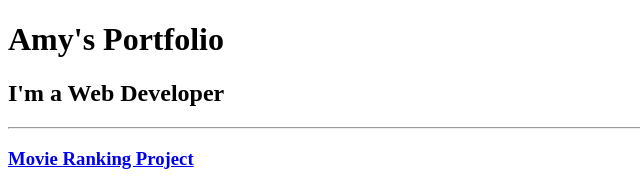
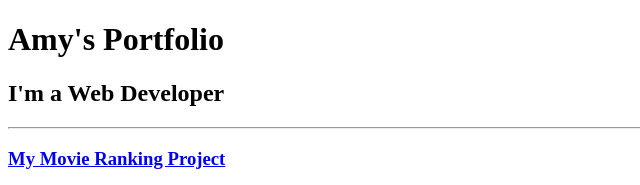
Before and after one commit to Amy-Hailu/html-portfolio, a plain HTML site: page index.html in a window 1280 px wide. Shown: the top 185 px of the page, 0-640 px from the left. Drawn offline with Linux system fonts and the light colour scheme.

Commit message:
changes in index file

```diff
--- a/index.html
+++ b/index.html
@@ -27,7 +27,7 @@ https://developer.mozilla.org/en-US/docs/Web/HTML/Element/img#attr-height -->
   <h1>Amy's Portfolio</h1>
   <h2>I'm a Web Developer</h2>
   <hr />
-  <h3><a href="./public/movie-ranking.html">Movie Ranking Project</a></h3>
+  <h3><a href="./public/movie-ranking.html"> My Movie Ranking Project</a></h3>
   <img src="./assets/images/movie-ranking.png" height="200" alt="movie ranking project preview"/>
   <h3><a href="./public/birthday-invite.html">Birthday Invite Project</a></h3>
   <img src="./assets/images/birthday-invite.png" height="200" alt="birthday invite project preview"/>
```
